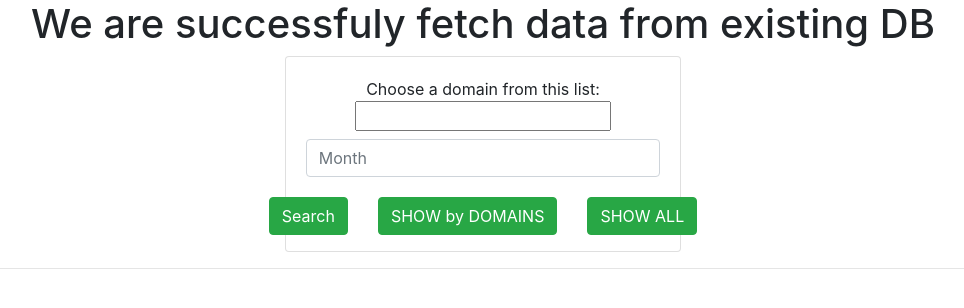
After one commit to mccuyper/FetchingDataPSQL-Django, a Django app: template templates/main.html in a window 1280 px wide. The commit adds this page. Shown: the top 308 px of the page, without its empty margins (157-1121 px from the left). Run offline with Django 3.2, Linux system fonts and the light colour scheme; the template is opened without the code that fills it, so the values that code supplies are empty; some libraries are stand-ins or nearby versions.

Commit message:
refactoring + add buttons

```diff
--- a/app/urls.py
+++ b/app/urls.py
@@ -6,5 +6,6 @@ from . import views
 urlpatterns = [
     path('', views.showdata),
     path('download-csv', views.generate_csv, name='generate-csv'),
+    path('show-by-domains', views.showByDomains, name='all-domains')
     # path('', DBView.as_view(), name='db_fetch'),
 ]
--- /dev/null
+++ b/templates/main.html
@@ -0,0 +1,66 @@
+<!DOCTYPE html>
+<head>
+    <title>Fetch all Data from PostgreSQL DB</title>
+    <link rel="stylesheet" href="https://stackpath.bootstrapcdn.com/bootstrap/4.4.1/css/bootstrap.min.css"
+          integrity="sha384-Vkoo8x4CGsO3+Hhxv8T/Q5PaXtkKtu6ug5TOeNV6gBiFeWPGFN9MuhOf23Q9Ifjh" crossorigin="anonymous">
+
+          <!-- <script src="https://ajax.googleapis.com/ajax/libs/jquery/3.6.0/jquery.min.js"></script>
+
+          <script>
+              $(document).ready(function() {
+                  var duration;
+                  var totalduration=0;
+                  $('td:nth-child(5)').each(function()
+                  {
+                      duration=$(this).html();
+                      totalduration+=parseInt(duration);
+                      $('#totduration').text(totalduration/60" min");
+                  })
+              })
+          </script> -->
+</head>
+<body>
+    <center>
+        <h1>We are successfuly fetch data from existing DB</h1>
+        <div class="col-md-4">
+                <form class="card card-sm"  method="get">
+                    <div class="card-body row no-gutters" >
+                        <div class="col">
+                            <label>Choose a domain from this list:
+                                <input list="browsers" name="item_name" required></label>
+                                <datalist id="browsers" name="item_name">
+                                    {% for domain in dom_names %}
+                                  <option value="{{ domain }}">{{ domain }}</option>
+                                    {% endfor %}
+                                </datalist>
+                            <!--input type="search" name="item_name" placeholder="Domain name" class="form-control form-control-borderless"-->
+                            <br/>
+                            <input type="search" name="month" placeholder="Month" class="form-control form-control-borderless" required>
+                        </div>
+                        </div>
+                        <div class="justify-content-center d-flex mb-3">
+                            <div class="col-auto">
+                                <button class="btn btn-success btn-search" type="submit">Search</button>
+                            </div>
+                            <div class="col-auto">
+                                <a href="{% url 'all-domains' %}" class="btn btn-success btn-search">SHOW by DOMAINS</a>
+                            </div>
+                            <div class="col-auto">
+                                <a href="/" class="btn btn-success btn-search">SHOW ALL</a>
+                            </div>
+                        </div>
+                    </div>
+                </form>
+            </div>
+        <hr>
+        {% block content %}{% endblock %}
+    </center>
+    <script src="https://code.jquery.com/jquery-3.4.1.slim.min.js"
+    integrity="sha384-J6qa4849blE2+poT4WnyKhv5vZF5SrPo0iEjwBvKU7imGFAV0wwj1yYfoRSJoZ+n" crossorigin="anonymous"></script>
+<script src="https://cdn.jsdelivr.net/npm/popper.js@1.16.0/dist/umd/popper.min.js"
+integrity="sha384-Q6E9RHvbIyZFJoft+2mJbHaEWldlvI9IOYy5n3zV9zzTtmI3UksdQRVvoxMfooAo" crossorigin="anonymous"></script>
+<script src="https://stackpath.bootstrapcdn.com/bootstrap/4.4.1/js/bootstrap.min.js"
+integrity="sha384-wfSDF2E50Y2D1uUdj0O3uMBJnjuUD4Ih7YwaYd1iqfktj0Uod8GCExl3Og8ifwB6" crossorigin="anonymous"></script>
+
+
+</body>
```
Also changed, not shown: app/views.py (+5 -3 lines), templates/index.html (+4 -76 lines).
